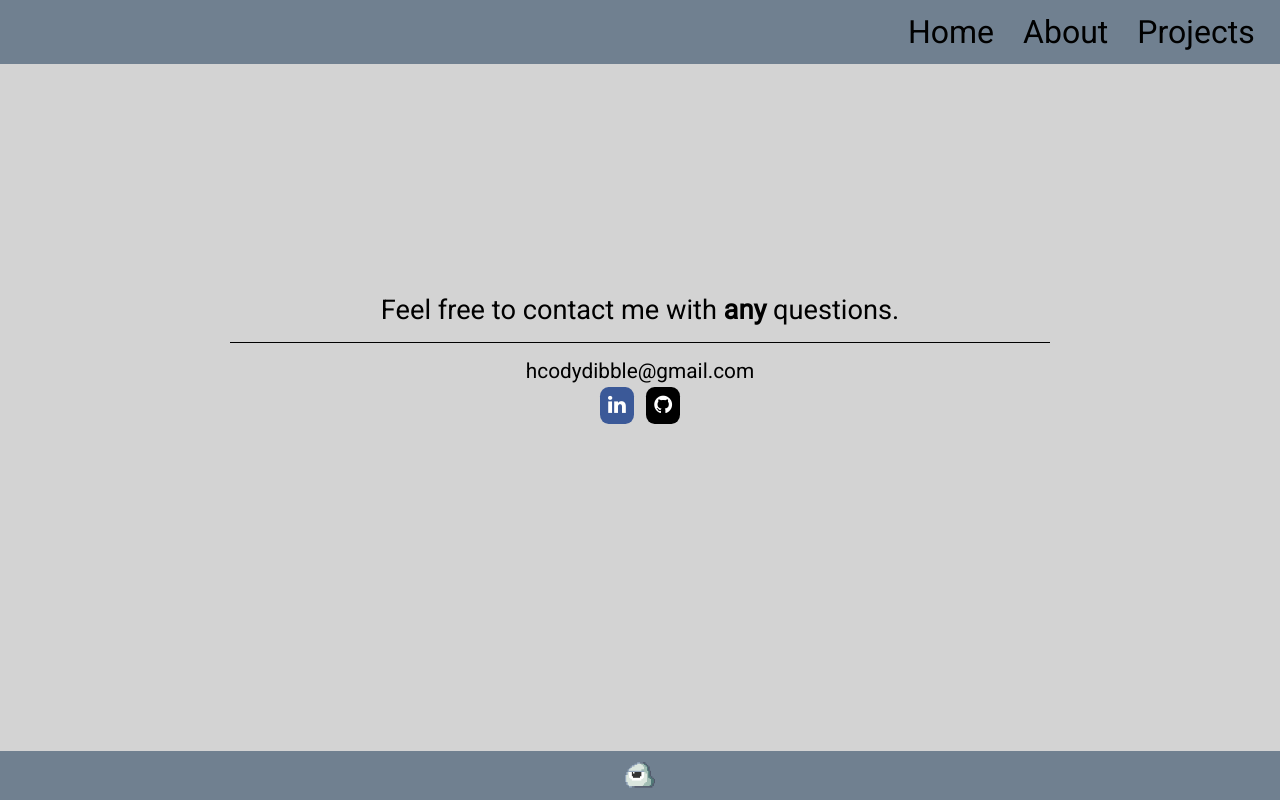
After one commit to hcodydibble/portfolio, a Flask app: page /contact in a window 1280 px wide. The commit adds this page. Run offline with Flask 2, Linux system fonts and the light colour scheme.

Commit message:
added contact page and routes for projects/about and changed css

```diff
--- a/application.py
+++ b/application.py
@@ -5,3 +5,18 @@ app = Flask(__name__)
 @app.route('/')
 def home_view():
     return render_template('home.html')
+
+
+@app.route('/about')
+def about_view():
+    return render_template('about.html')
+
+
+@app.route('/projects')
+def projects_view():
+    return render_template('projects.html')
+
+
+@app.route('/contact')
+def contact_view():
+    return render_template('contact.html')
--- a/static/css/style.css
+++ b/static/css/style.css
@@ -5,41 +5,97 @@ html, body{
 body{
     display: flex;
     flex-direction: column;
+    font-family: 'Roboto', sans-serif;
+    background-color: lightgrey;
 }
 
 a{
     text-decoration: none;
     font-size: 2em;
-    margin: 5%
+    color: black;
+    cursor: pointer;
+    margin: 1%
 }
 
 h1{
     font-size: 5em;
 }
 
+h2{
+    font-size: 3.5em;
+}
+
 h3{
     font-size: 2em;
 }
 
+hr{
+    border-color: black;
+}
+
 footer{
-    background-color: lightgrey;
+    background-color: slategrey;
 }
+
 footer div{
     text-align: center;
 }
 
-.navbar{
-    background-color: lightgrey;
-    padding: 1%;
+.contact-info{
+    flex: 1 0 auto;
     text-align: center;
+    padding: 18%;
 }
 
-.me-stuff{
-    text-align: center;
-    padding: 15%;
-    flex: 1 0 auto;
+.contact-info a{
+    font-size: 1.3em;
+}
+
+.contact-info p{
+    font-size: 1.7em;
+    margin-bottom: 1%;
+}
+
+.fa{
+    border-radius: 25%;
+    padding: 1%;
+    margin: 0.5%;
+}
+
+.fa-linkedin {
+    background: #3B5998;
+    color: white;
+}
+
+.fa-github {
+    background: black;
+    color: white;
 }
 
 .footer-image{
     width: 3.5%;
 }
+
+.me-stuff{
+    flex: 1 0 auto;
+    margin-left: auto;
+    margin-right: auto;
+    padding-top: 18%;
+    text-align: center;
+    width: 50%;
+}
+
+.me-stuff h3, .me-stuff p{
+    background-color: lightgrey;
+    padding-left: 2%;
+}
+
+.me-stuff p{
+    font-size:;
+}
+
+.navbar{
+    background-color: slategrey;
+    padding: 1%;
+    text-align: right;
+}
--- /dev/null
+++ b/templates/about.html
@@ -0,0 +1,5 @@
+{% extends 'base.html' %}
+
+{% block content %}
+    <h1>Holder</h1>
+{% endblock %}
--- /dev/null
+++ b/templates/base.html
@@ -0,0 +1,41 @@
+<!DOCTYPE html>
+<html>
+<head>
+    <link rel="stylesheet" type="text/css" href="{{ url_for('static', filename='css/reset.css') }}">
+    <link rel="stylesheet" type="text/css" href="{{ url_for('static', filename='css/style.css') }}">
+    <link rel="stylesheet" href="https://cdnjs.cloudflare.com/ajax/libs/font-awesome/4.7.0/css/font-awesome.min.css">
+    <link href="https://fonts.googleapis.com/css?family=Roboto" rel="stylesheet">
+    <title>Cody's Portfolio</title>
+</head>
+<body>
+    <div class='navbar'>
+        <nav>
+            {% if request.path == '/' %}
+                <a href="{{ url_for('about_view') }}">About</a>
+                <a href="{{ url_for('projects_view') }}">Projects</a>
+                <a href="{{ url_for('contact_view') }}">Contact</a>
+            {% elif request.path == '/about' %}
+                <a href="{{ url_for('home_view') }}">Home</a>
+                <a href="{{ url_for('projects_view') }}">Projects</a>
+                <a href="{{ url_for('contact_view') }}">Contact</a>
+            {% elif request.path == '/projects' %}
+                <a href="{{ url_for('home_view') }}">Home</a>
+                <a href="{{ url_for('about_view') }}">About</a>
+                <a href="{{ url_for('contact_view') }}">Contact</a>
+            {% elif request.path == '/contact' %}
+                <a href="{{ url_for('home_view') }}">Home</a>
+                <a href="{{ url_for('about_view') }}">About</a>
+                <a href="{{ url_for('projects_view') }}">Projects</a>
+            {% endif %}
+        </nav>
+    </div>
+
+    {% block content %}{% endblock %}
+
+    <footer>
+        <div>
+            <img src="{{ url_for('static', filename='img/c_mon2.png') }}" class='footer-image'>
+        </div>
+    </footer>
+</body>
+</html>
--- /dev/null
+++ b/templates/contact.html
@@ -0,0 +1,13 @@
+{% extends 'base.html' %}
+
+{% block content%}
+    <div class='contact-info'>
+        <p>Feel free to contact me with <strong>any</strong> questions.</p>
+        <hr>
+        <a href="mailto:hcodydibble@gmail.com">hcodydibble@gmail.com</a>
+        <div class='social-media'>
+            <a href="https://www.linkedin.com/in/codydibble" target='_blank' class="fa fa-linkedin"></a>
+            <a href="https://github.com/hcodydibble" target='_blank' class="fa fa-github"></a>
+        </div>
+    </div>
+{% endblock %}
--- /dev/null
+++ b/templates/projects.html
@@ -0,0 +1,5 @@
+{% extends 'base.html' %}
+
+{% block content %}
+    <h1>Holder</h1>
+{% endblock %}
```
Also changed, not shown: templates/home.html (+6 -31 lines).
